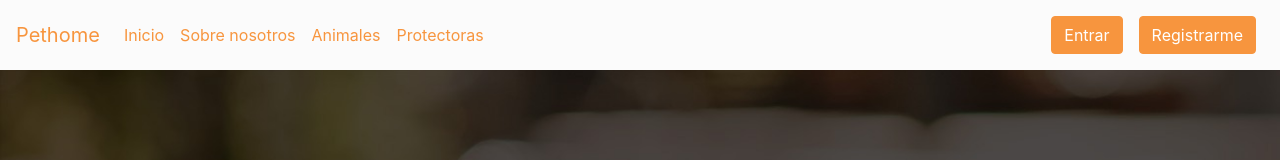
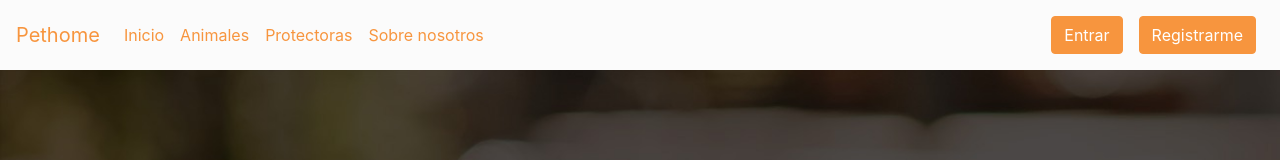
Before and after one commit to PetHome-Adopta/pethome-fe, a Nuxt app: page / in a window 1280 px wide. Shown: the top 160 px of the page. Built offline with nearby package versions, Linux system fonts and the light colour scheme; no server answers.

Commit message:
Modify menu order

```diff
--- a/components/Header.vue
+++ b/components/Header.vue
@@ -14,9 +14,9 @@ export default defineComponent({
     <b-collapse id="nav-collapse" is-nav>
       <b-navbar-nav>
         <b-nav-item :to="{name: 'index'}">Inicio</b-nav-item>
-        <b-nav-item :to="{name: 'about'}">Sobre nosotros</b-nav-item>
         <b-nav-item :to="{name: 'pets'}">Animales</b-nav-item>
         <b-nav-item :to="{name: 'shelters'}">Protectoras</b-nav-item>
+        <b-nav-item :to="{name: 'about'}">Sobre nosotros</b-nav-item>
       </b-navbar-nav>
       <b-navbar-nav class="ml-auto">
         <b-nav-item :to="{name: 'auth-signin'}"><b-button class="primary">Entrar</b-button></b-nav-item>
```
